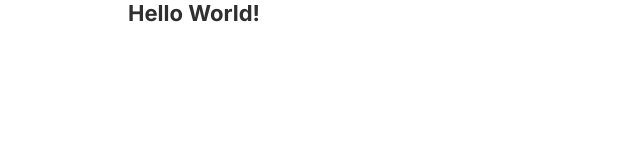
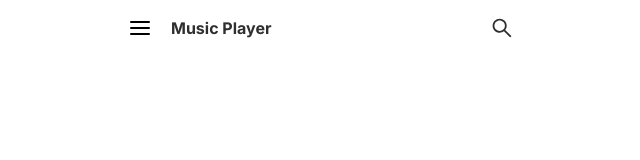
Before and after one commit to guilhermeomt/desafio-pratico-componentes, a plain HTML site: page index.html in a window 1280 px wide. Shown: the whole page, without its empty margins (320-960 px from the left). Drawn offline with Linux system fonts and the light colour scheme.

Commit message:
feat: implement menu bar component

```diff
--- a/index.html
+++ b/index.html
@@ -8,6 +8,18 @@
     <title>Desafio Prático #2 | Componentização</title>
   </head>
   <body>
-    <h1>Hello World!</h1>
+    <div class="menu-bar">
+      <div class="menu-bar__left">
+        <a href="#">
+          <img src="assets/icons/menu.svg" alt="Menu" />
+        </a>
+        <h3 class="menu-bar__title">Music Player</h3>
+      </div>
+      <div class="menu-bar__right">
+        <a class="menu-bar__search" href="#">
+          <img src="assets/icons/search.svg" alt="Procurar" />
+        </a>
+      </div>
+    </div>
   </body>
 </html>
--- /dev/null
+++ b/styles/components/menu-bar.css
@@ -0,0 +1,22 @@
+.menu-bar,
+.menu-bar--intern {
+  display: flex;
+  align-items: center;
+  padding: 16px 0;
+  justify-content: space-between;
+  background-color: var(--color-white);
+}
+
+.menu-bar__left {
+  display: flex;
+  align-items: center;
+  justify-content: center;
+}
+
+.menu-bar__left > a {
+  margin-right: 19px;
+}
+
+.menu-bar__title {
+  margin-bottom: 0;
+}
--- a/styles/pages/index.css
+++ b/styles/pages/index.css
@@ -1,3 +1,5 @@
 @import '../utils/reset.css';
 @import '../utils/general.css';
 @import '../utils/typography.css';
+
+@import '../components/menu-bar.css';
```
Also changed, not shown: assets/icons/menu.svg (added), assets/icons/search.svg (added).
